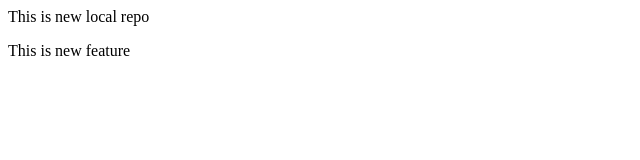
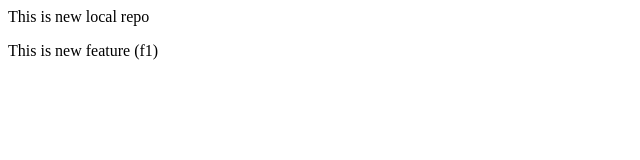
Before and after one commit to prabeshphuyal13/localrepo, a plain HTML site: page index.html in a window 1280 px wide. Shown: the full height of the page, 0-640 px from the left. Drawn offline with Linux system fonts and the light colour scheme.

Commit message:
add feature f1

```diff
--- a/index.html
+++ b/index.html
@@ -1,2 +1,2 @@
 <p>This is new local repo</p>
-<p>This is new feature</p>
+<p>This is new feature (f1)</p>
```
